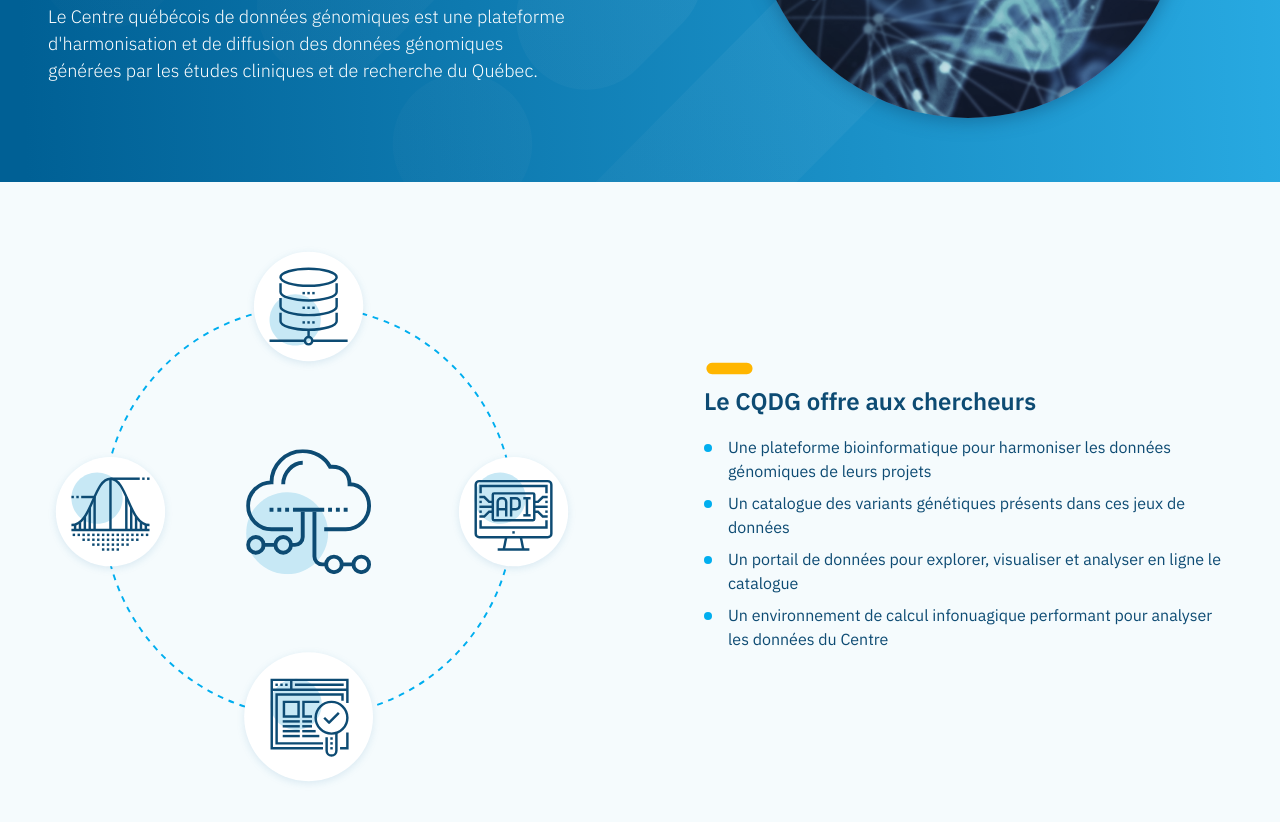
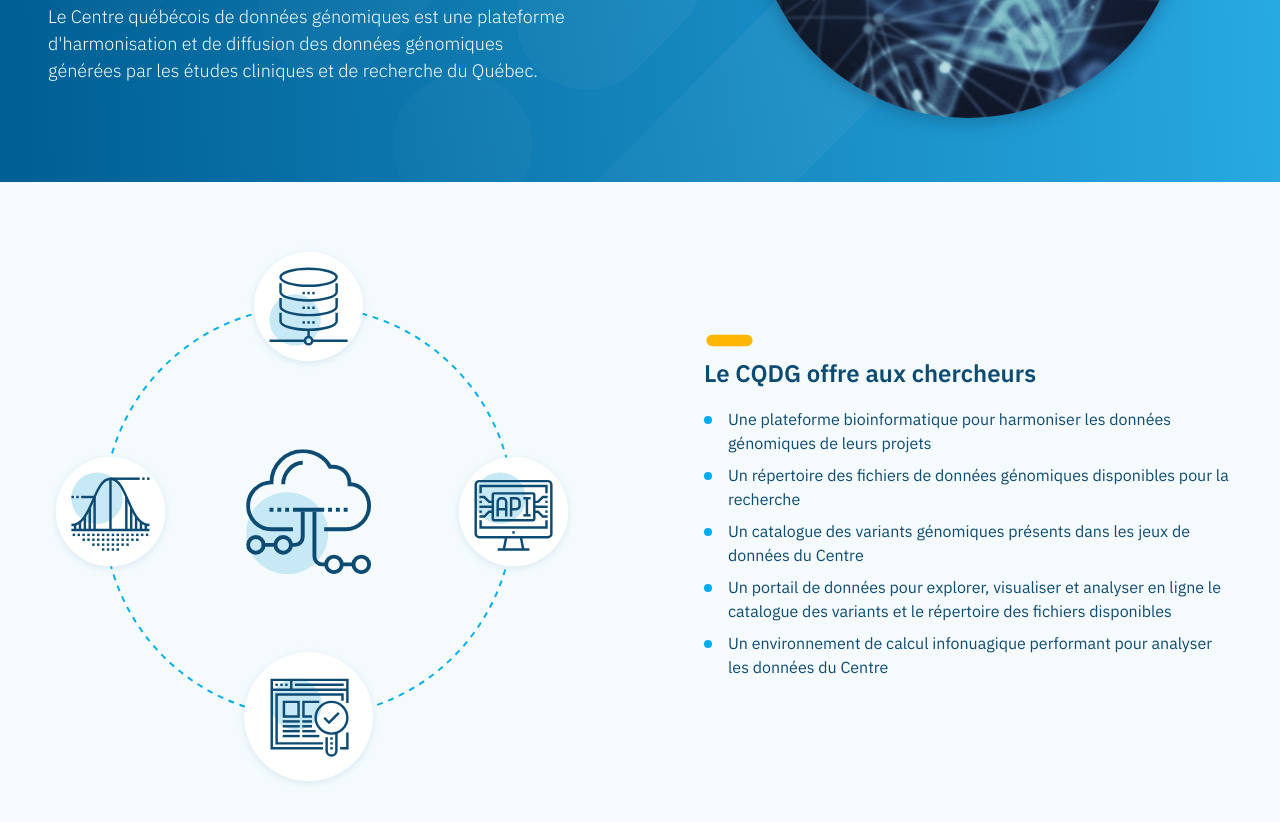
Before and after one commit to cr-ste-justine/cqdg-website, a website: page docs/index.html in a window 1280 px wide. Shown: the part 376-1198 px from the top of the page. Drawn offline with Linux system fonts and the light colour scheme.

Commit message:
Upadte content in summary section

```diff
--- a/docs/index.html
+++ b/docs/index.html
@@ -258,20 +258,20 @@
         <h1 class="title--with-pill">Le CQDG offre aux chercheurs</h1>
         <ul>
           <li>
-            Une plateforme bioinformatique pour harmoniser les données
-            génomiques de leurs projets
+            Une plateforme bioinformatique pour harmoniser les données génomiques de leurs projets
           </li>
           <li>
-            Un catalogue des variants génétiques présents dans ces jeux de
-            données
+            Un répertoire des fichiers de données génomiques disponibles pour la recherche
           </li>
           <li>
-            Un portail de données pour explorer, visualiser et analyser en
-            ligne le catalogue
+            Un catalogue des variants génomiques présents dans les jeux de données du Centre
           </li>
           <li>
-            Un environnement de calcul infonuagique performant pour analyser
-            les données du Centre
+            Un portail de données pour explorer, visualiser et analyser en ligne le catalogue des variants et le
+            répertoire des fichiers disponibles
+          </li>
+          <li>
+            Un environnement de calcul infonuagique performant pour analyser les données du Centre
           </li>
         </ul>
       </div>
```
Also changed, not shown: src/index.html (+5 -8 lines).
